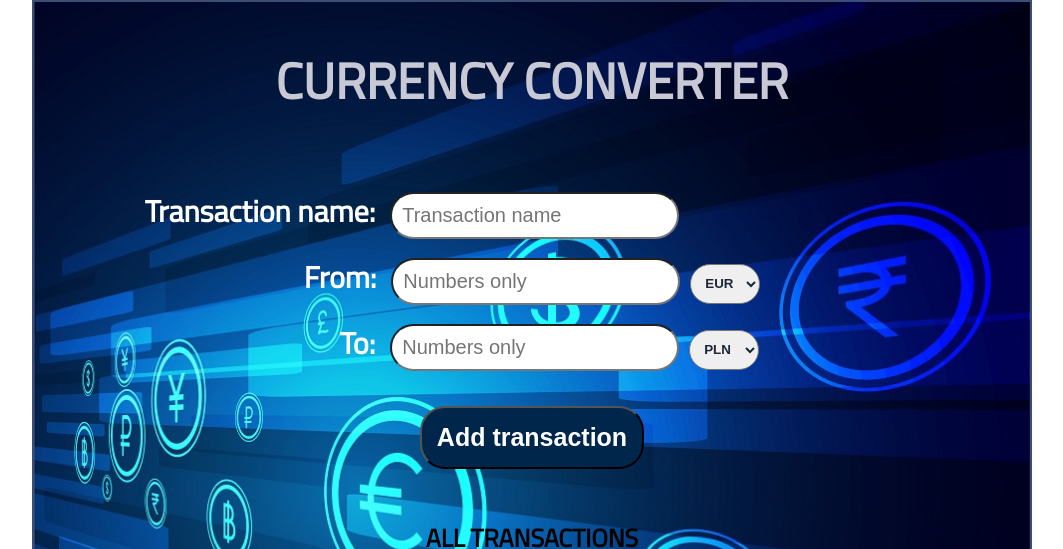
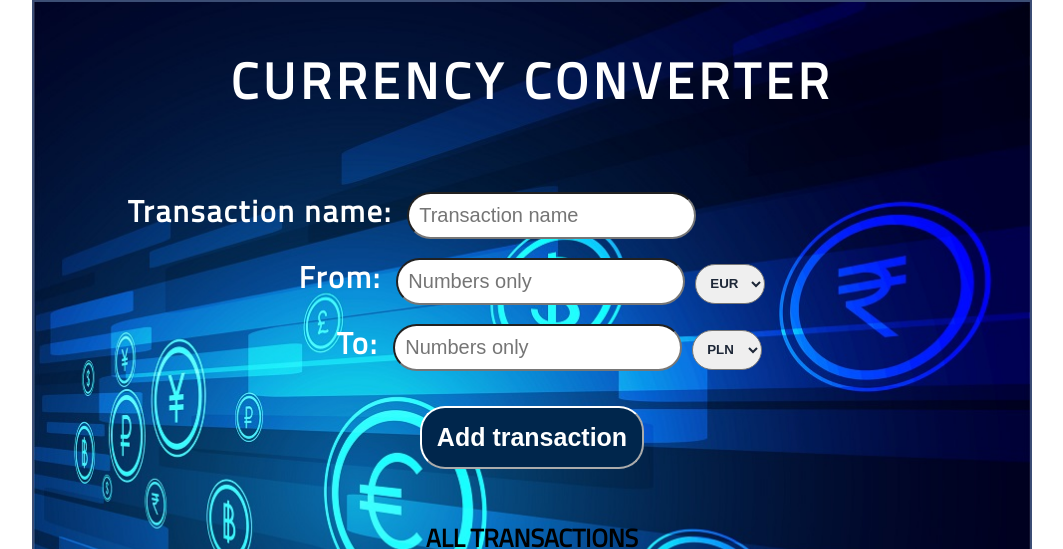
Before and after one commit to kmikinko/currency-exchange, a React app: page / in a window 1280 px wide. Shown: the top 549 px of the page, without its empty margins (108-1171 px from the left). Built offline with nearby package versions, Linux system fonts and the light colour scheme; no server answers.

Commit message:
header styling

```diff
--- a/style/components/_all_transactions.scss
+++ b/style/components/_all_transactions.scss
@@ -7,7 +7,7 @@
 }
 
 .list_element{
-  background-color: $transactionsList;
+  background-color: $btnBackground;
   padding-top: 10px;
   padding-bottom: 10px;
   opacity: 0.9;
@@ -16,7 +16,7 @@
   letter-spacing: 1.5px;
 
   &:hover{
-    background-color: $hoverList;
+    background-color: $btnHover;
   }
 }
 
--- a/style/components/_converter.scss
+++ b/style/components/_converter.scss
@@ -6,6 +6,7 @@
   padding-top: 30px;
   padding-bottom: 30px;
   font-size: 20px;
+  letter-spacing: 2px;
 }
 
 //input fields
@@ -35,6 +36,11 @@ option {
   background-color: $btnBackground;
   color: $textColor;
   margin-top: 20px;
+  border-color: $textColor;
+
+  &:hover{
+    background-color: $btnHover;
+  }
 }
 
 //dropdown box
--- a/style/components/_header.scss
+++ b/style/components/_header.scss
@@ -4,5 +4,6 @@ h1 {
   padding-top: 40px;
   padding-bottom: 40px;
   font-size: 50px;
-  color: $converterBackground;
+  color: $textColor;
+  letter-spacing: 5px;
 }
--- a/style/utils/_variables.scss
+++ b/style/utils/_variables.scss
@@ -10,3 +10,4 @@ $borderColor: #3C4E75;
 $exchangeBackground: whitesmoke;
 $textColor: white;
 $warning: #FF1919;
+$btnHover: #0985eb;
```
